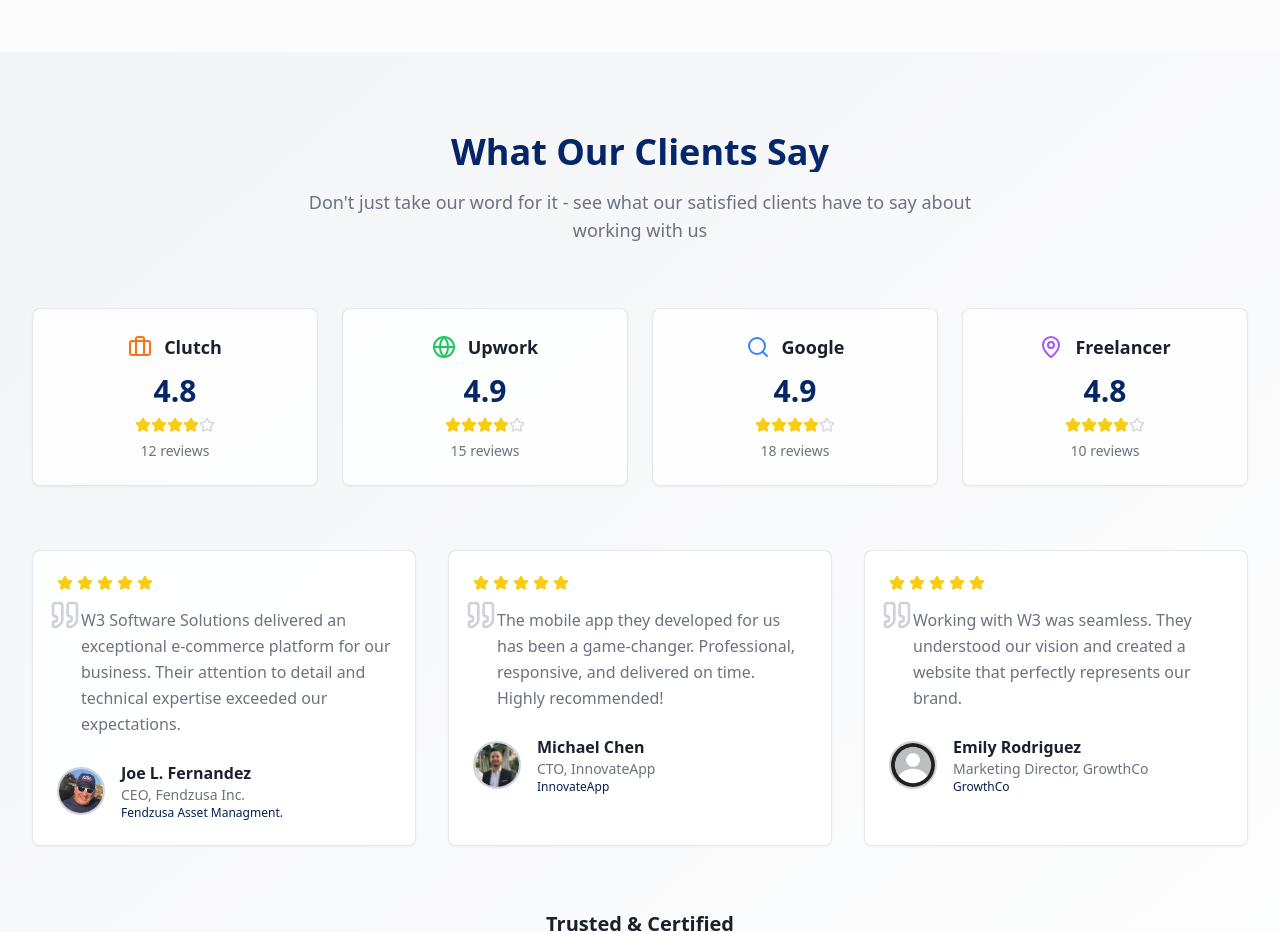
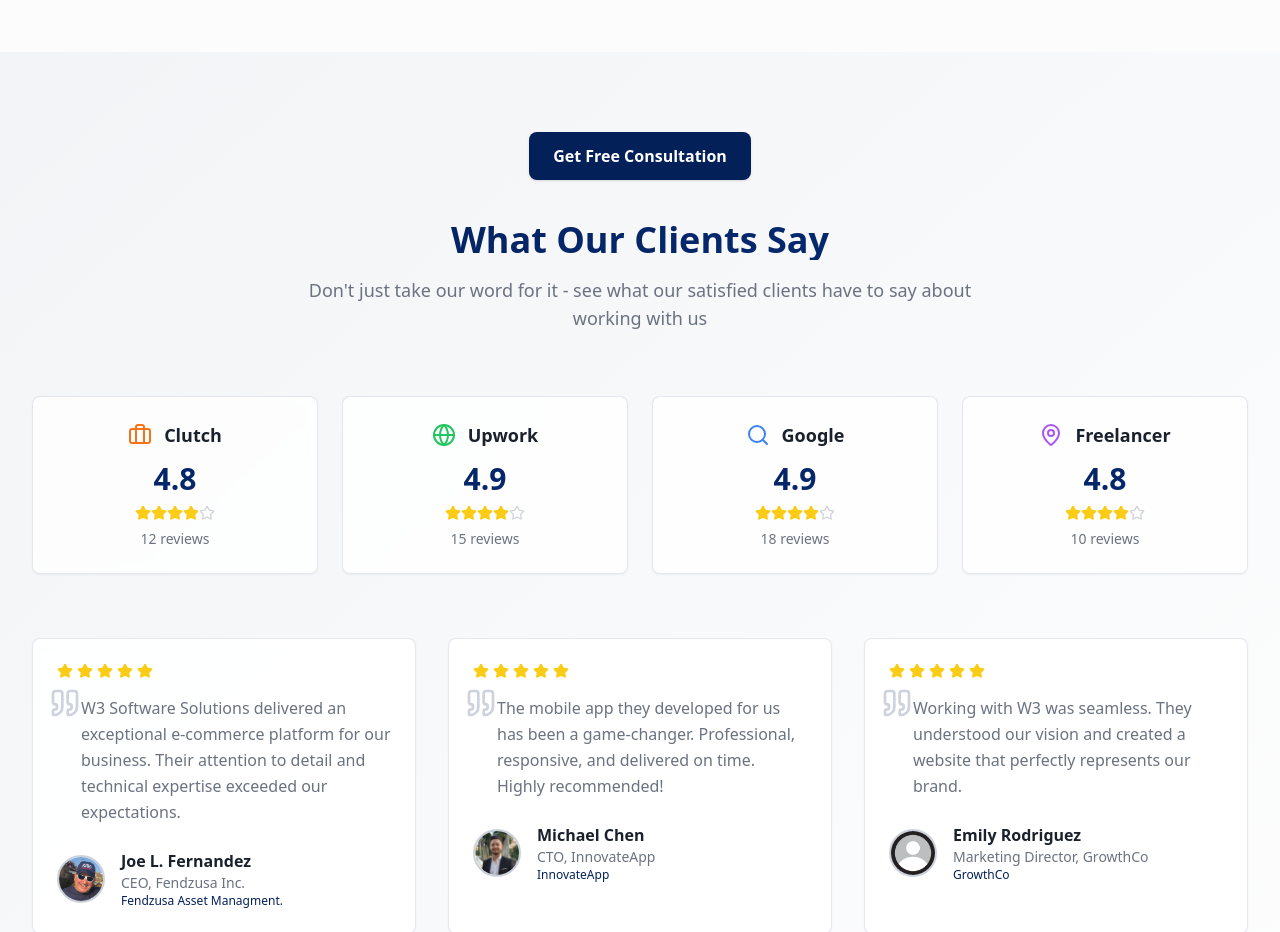
Before and after one commit to Vikash-Khadoliya/w3-solution-craft, a React (Vite) app: page / in a window 1280 px wide. Shown: the part 7020-7952 px from the top of the page. Built offline with nearby package versions, Linux system fonts and the light colour scheme.

Commit message:
Update Free Consultation

```diff
--- a/src/components/Testimonials.tsx
+++ b/src/components/Testimonials.tsx
@@ -79,6 +79,17 @@ const Testimonials = () => {
   return (
     <section className="py-20 bg-gradient-to-br from-primary/5 to-secondary/10">
       <div className="container mx-auto px-4 sm:px-6 lg:px-8">
+        {/* Free Consultation Button */}
+        <div className="flex justify-center mb-10">
+          <a
+            href="https://wa.me/917597881864?text=Hello%2C%20I%20am%20interested%20in%20a%20free%20consultation."
+            target="_blank"
+            rel="noopener noreferrer"
+            className="inline-block bg-primary text-white font-semibold px-6 py-3 rounded-lg shadow hover:bg-primary/90 transition-colors duration-200"
+          >
+            Get Free Consultation
+          </a>
+        </div>
         {/* Section Header */}
         <div className="text-center mb-16">
           <h2 className="text-3xl sm:text-4xl font-bold bg-gradient-primary bg-clip-text text-transparent mb-4">
```
